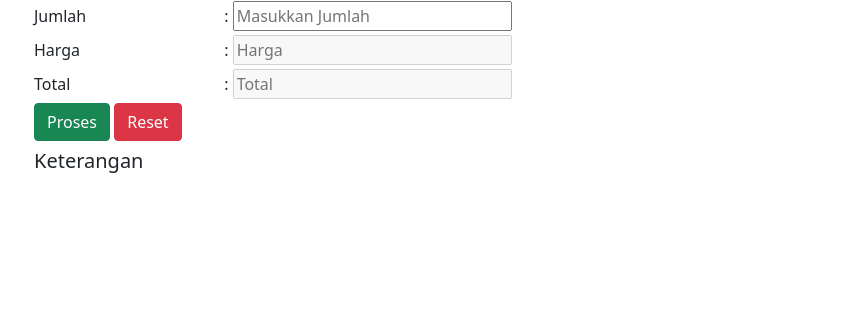
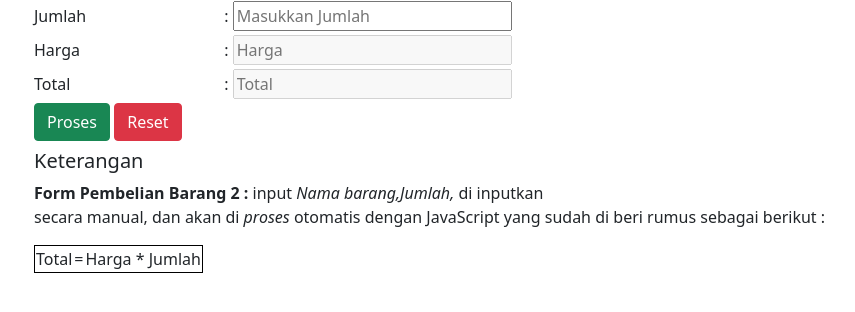
Before and after one commit to lazyboy26/pertemuanempatbelas, a plain HTML site: page Form Pembelian Barang/index.html in a window 1280 px wide. Shown: the part 90-402 px from the top of the page, without its empty margins (48-903 px from the left). Drawn offline with nearby package versions, Linux system fonts and the light colour scheme.

Commit message:
Update index.html

```diff
--- a/Form Pembelian Barang/index.html
+++ b/Form Pembelian Barang/index.html
@@ -46,8 +46,18 @@
             <button class="btn btn-success" type="submit" onclick="proses()">Proses</button>
             <button class="btn btn-danger" type="reset">Reset</button>
         </form>
+
         <h5>Keterangan</h5>
-        <p id="teks">
+        <p>
+            <strong>Form Pembelian Barang 2 : </strong>input <i>Nama barang,Jumlah,</i> di inputkan <br> secara manual,
+            dan akan di <i>proses</i> otomatis dengan JavaScript yang sudah di beri rumus sebagai berikut :
+            <table style="border: 1px solid black;">
+                <tr>
+                    <td>Total </td>
+                    <td>=</td>
+                    <td>Harga * Jumlah</td>
+                </tr>
+            </table>
         </p>
     </div>
 
```
